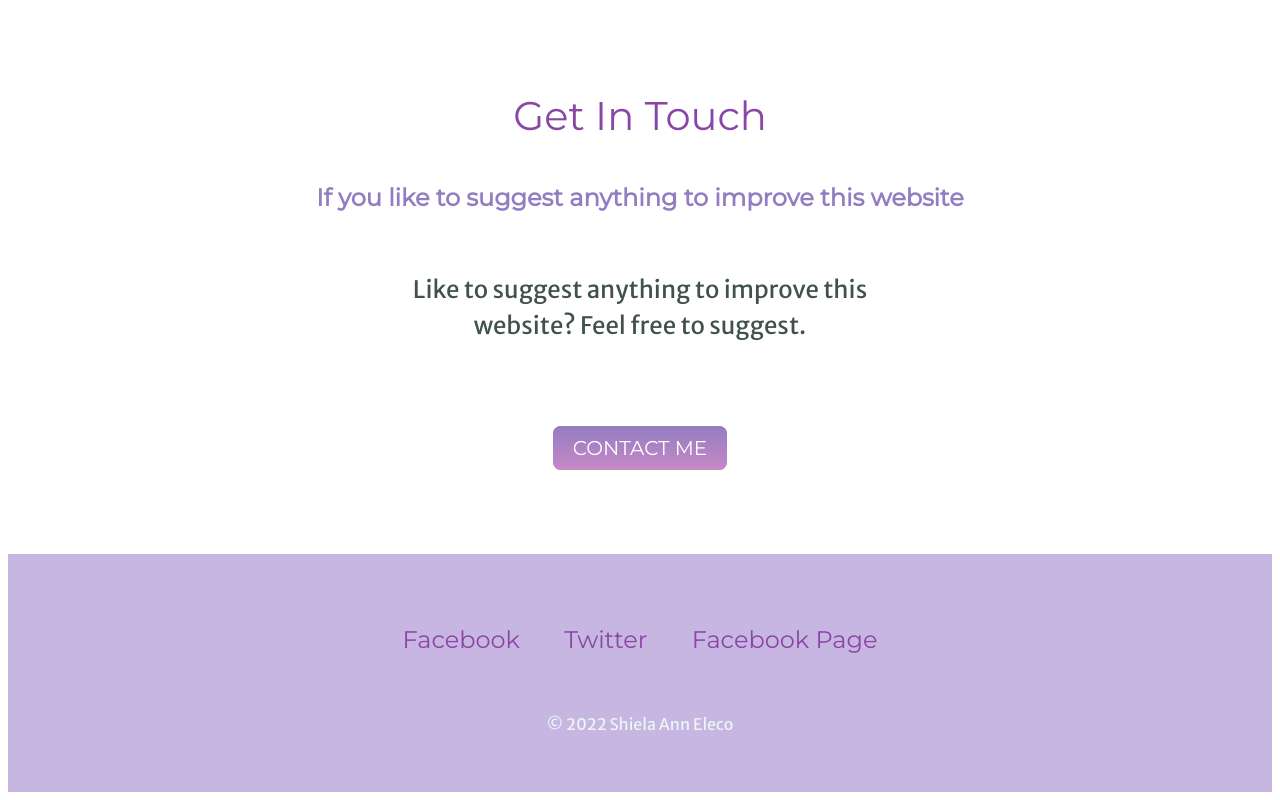
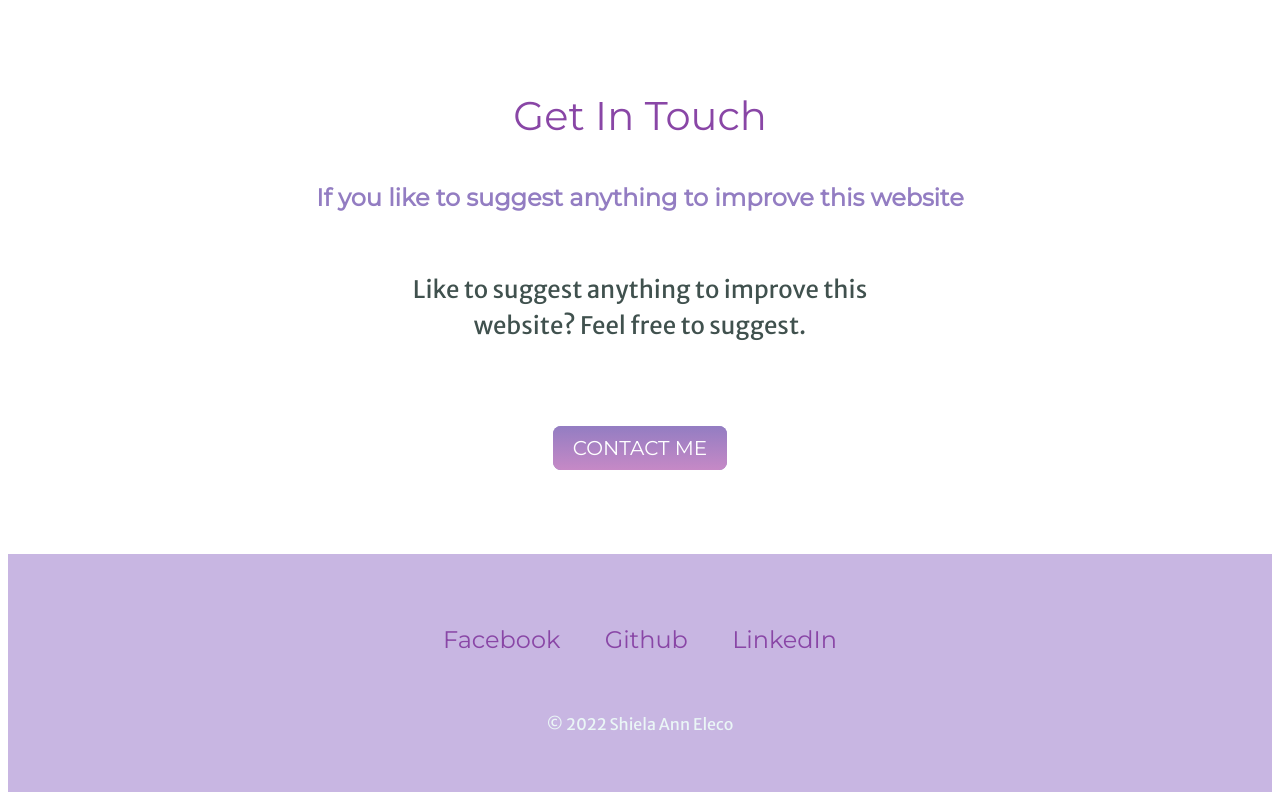
Before and after one commit to ShiraOjou/Shira_css, a plain HTML site: page index.html in a window 1280 px wide. Shown: the part 2746-3546 px from the top of the page. Drawn offline with Linux system fonts and the light colour scheme.

Commit message:
change href of the bottom container

```diff
--- a/index.html
+++ b/index.html
@@ -80,9 +80,9 @@
       <a class="footer-link" href="https://www.facebook.com/shielaann.eleco/"
         >Facebook</a
       >
-      <a class="footer-link" href="https://twitter.com/ShiraOjou">Twitter</a>
-      <a class="footer-link" href="https://www.facebook.com/CoserShira"
-        >Facebook Page</a
+      <a class="footer-link" href="https://github.com/ShiraOjou?tab=repositories">Github</a>
+      <a class="footer-link" href="https://www.linkedin.com/in/shiela-ann-eleco-6a1192251""
+        >LinkedIn</a
       >
       <p class="copyright">© 2022 Shiela Ann Eleco</p>
     </div>
```
